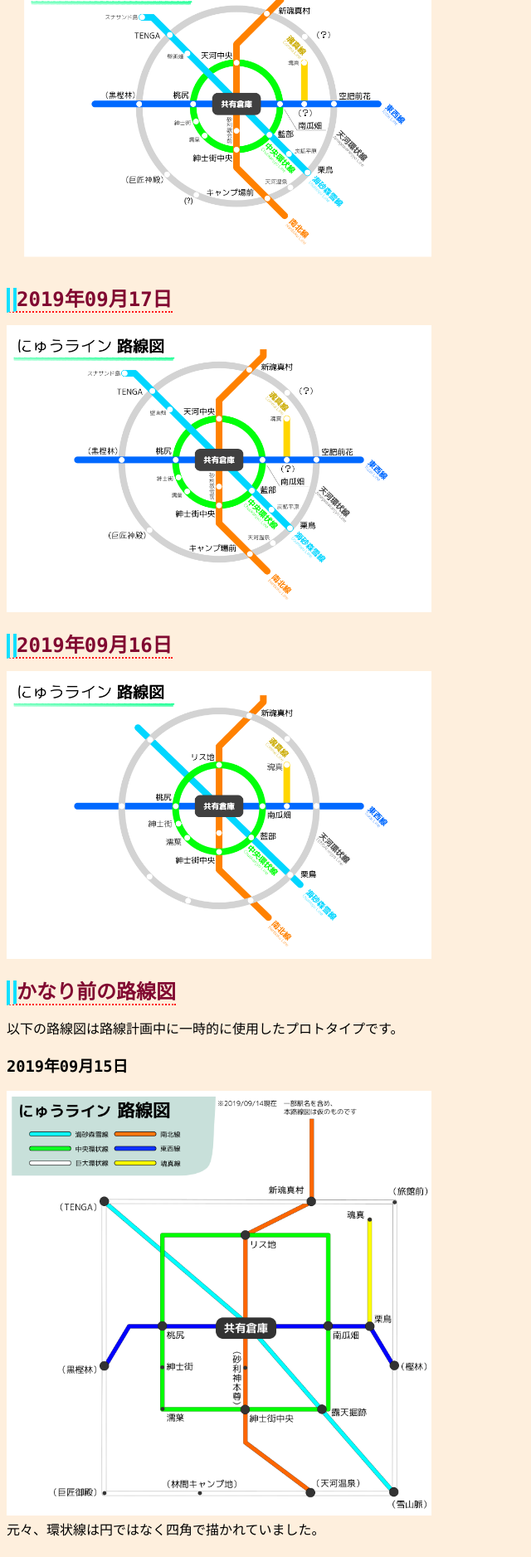
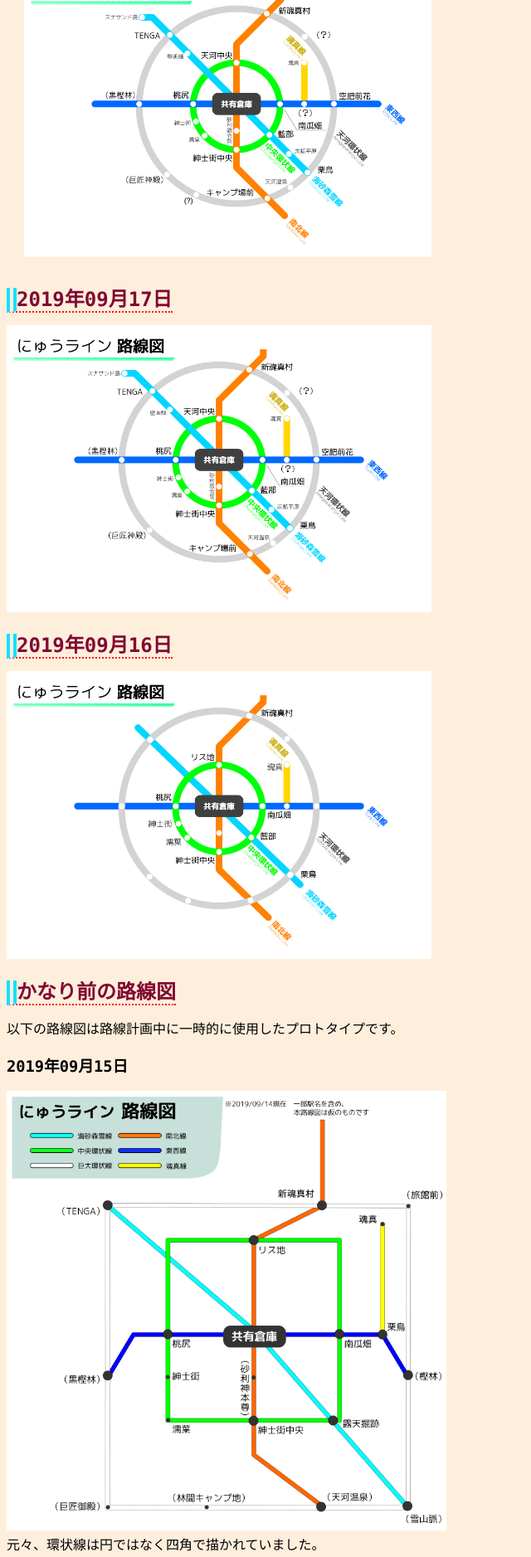
Before and after one commit to Gomadare0/nyuworld, a Jekyll site: the page built from nyuwline/old-routes.md, in a window 1280 px wide. Shown: the part 320-2197 px from the top of the page at 83% size, without its empty margins (0-640 px from the left). Built offline with Jekyll 4.4.1, drawn with Linux system fonts in a browser that asks for light colours; some web fonts are replaced; our own code applies the rules of GitHub Pages for plain Markdown files.

Commit message:
画像サイズ調整

```diff
--- a/nyuwline/old-routes.md
+++ b/nyuwline/old-routes.md
@@ -19,7 +19,7 @@ authors:
 以下の路線図は路線計画中に一時的に使用したプロトタイプです。
 
 ### 2019年09月15日
-<img src="2019-09-15-legacy_route-map_1.png" width="512" /><br />
+<img src="2019-09-15-legacy_route-map_1.png" width="530" /><br />
 元々、環状線は円ではなく四角で描かれていました。
 
 ### 2019年09月14日
```
